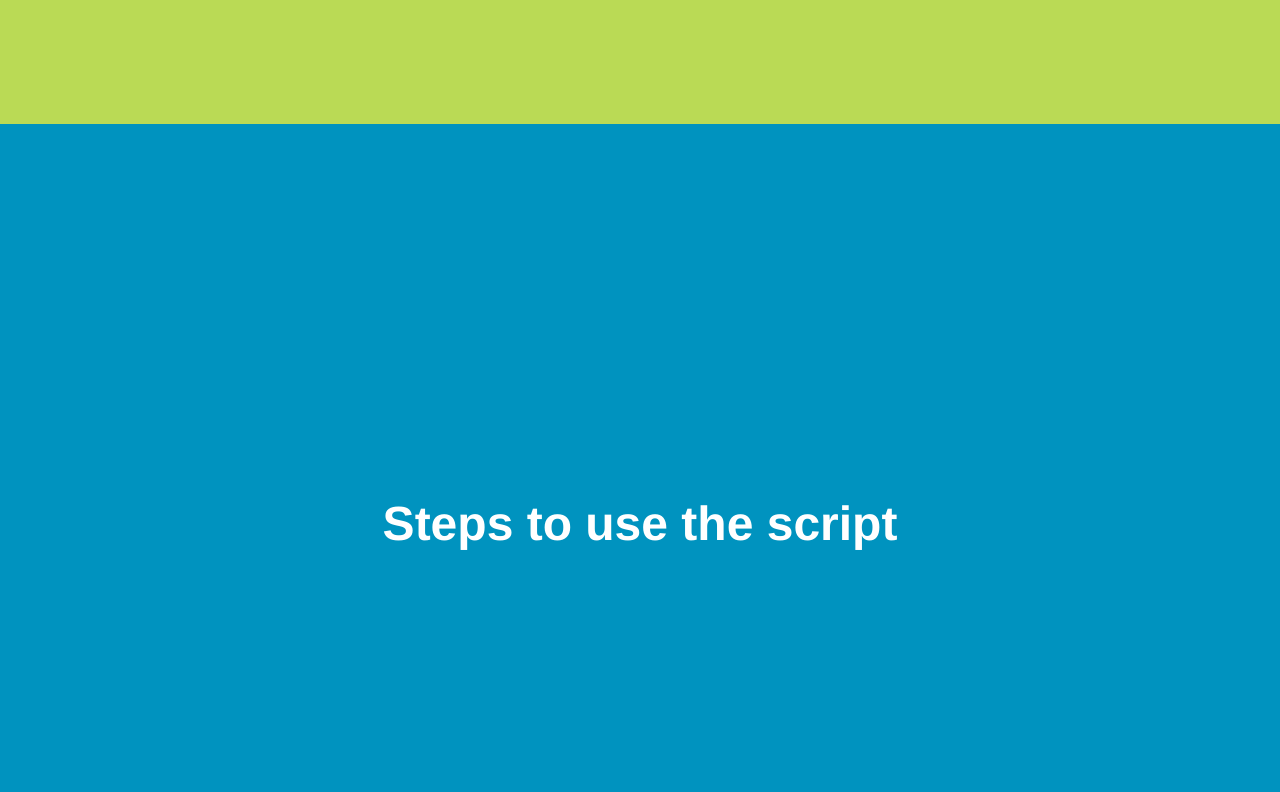
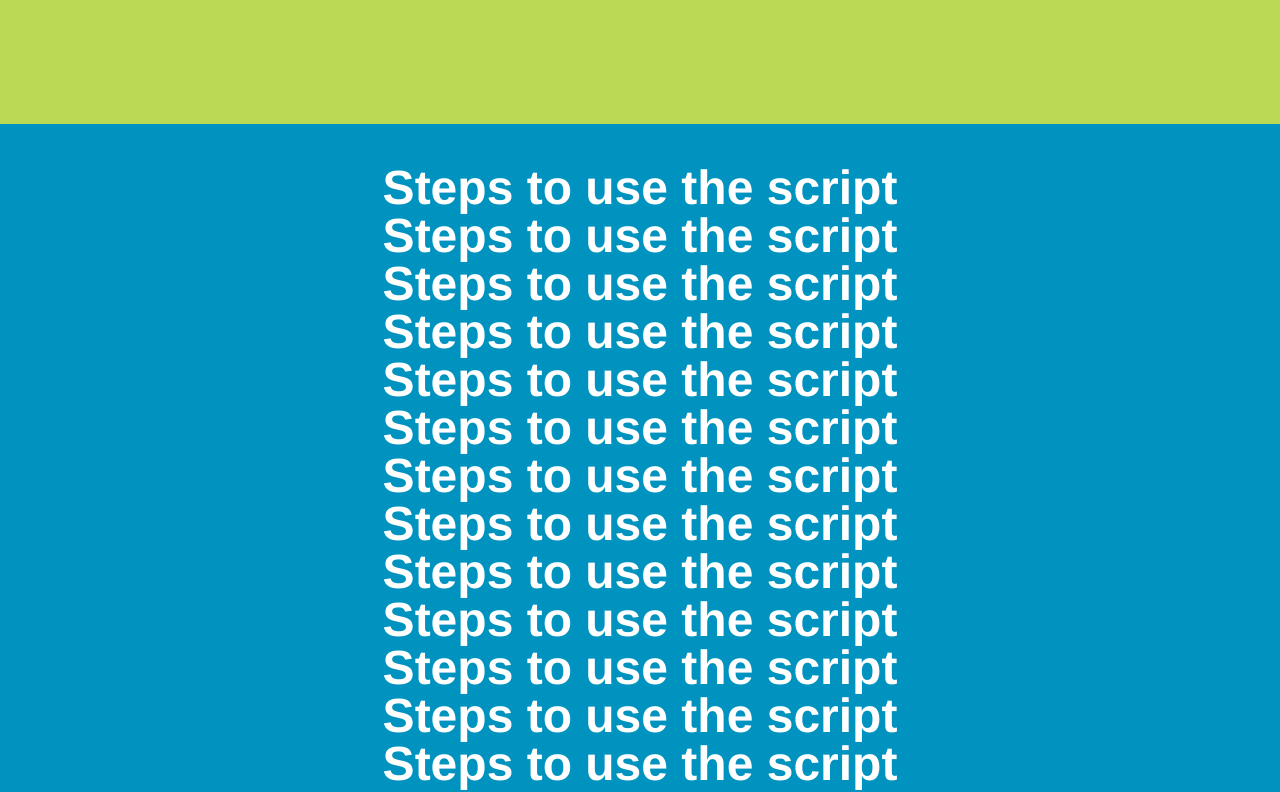
Before and after one commit to DzmVasileusky/needSectionScroll, a website: page demo/index.html in a window 1280 px wide. Shown: the part 1520-2312 px from the top of the page. Drawn offline with Linux system fonts and the light colour scheme.

Commit message:
improve demo with super long sections

```diff
--- a/demo/index.html
+++ b/demo/index.html
@@ -40,6 +40,10 @@
 				padding: 40px 60px;
 			}
 
+			.needsectionscroll_section_content {
+				padding: 40px 60px;
+			}
+
 			.demo_section-1 {
 				background: #00a8da;
 			}
@@ -79,13 +83,13 @@
 				<h1>Steps to use the script</h1>
 			</section>
 			<section class="demo_section-3" data-sectionscroll="3">
-				<h1>Steps to use the script</h1>
+				<h1>Steps to use the script <br>Steps to use the script <br>Steps to use the script <br>Steps to use the script <br>Steps to use the script <br>Steps to use the script <br>Steps to use the script <br>Steps to use the script <br>Steps to use the script <br>Steps to use the script <br>Steps to use the script <br>Steps to use the script <br>Steps to use the script <br>Steps to use the script <br>Steps to use the script <br>Steps to use the script <br>Steps to use the script <br>Steps to use the script <br>Steps to use the script <br>Steps to use the script <br>Steps to use the script <br>Steps to use the script <br>Steps to use the script <br>Steps to use the script <br>Steps to use the script <br>Steps to use the script <br>Steps to use the script <br>Steps to use the script <br>Steps to use the script <br>Steps to use the script <br>Steps to use the script <br>Steps to use the script</h1>
 			</section>
 			<section class="demo_section-4" data-sectionscroll="4">
 				<h1>Steps to use the script</h1>
 			</section>
 			<section class="demo_section-5" data-sectionscroll="5">
-				<h1>Steps to use the script</h1>
+				<h1>Steps to use the script <br>Steps to use the script <br>Steps to use the script <br>Steps to use the script <br>Steps to use the script <br>Steps to use the script <br>Steps to use the script <br>Steps to use the script <br>Steps to use the script <br>Steps to use the script <br>Steps to use the script <br>Steps to use the script <br>Steps to use the script <br>Steps to use the script <br>Steps to use the script <br>Steps to use the script <br>Steps to use the script <br>Steps to use the script <br>Steps to use the script <br>Steps to use the script <br>Steps to use the script <br>Steps to use the script <br>Steps to use the script <br>Steps to use the script <br>Steps to use the script <br>Steps to use the script <br>Steps to use the script <br>Steps to use the script <br>Steps to use the script <br>Steps to use the script <br>Steps to use the script <br>Steps to use the script</h1>
 			</section>
 		</div>
 
--- a/src/less/needsectionscroll.less
+++ b/src/less/needsectionscroll.less
@@ -30,6 +30,7 @@
   vertical-align: middle;
   white-space: normal;
   width: 100%;
+  box-sizing: border-box;
 }
 
 
```
Also changed, not shown: dist/needsectionscroll.css, dist/needsectionscroll.min.css.
